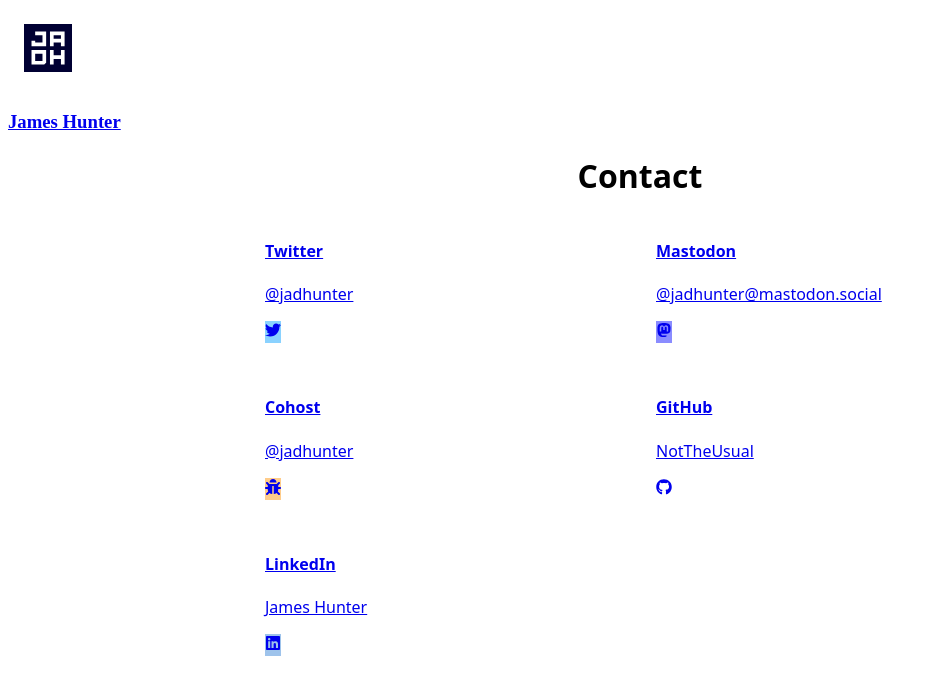
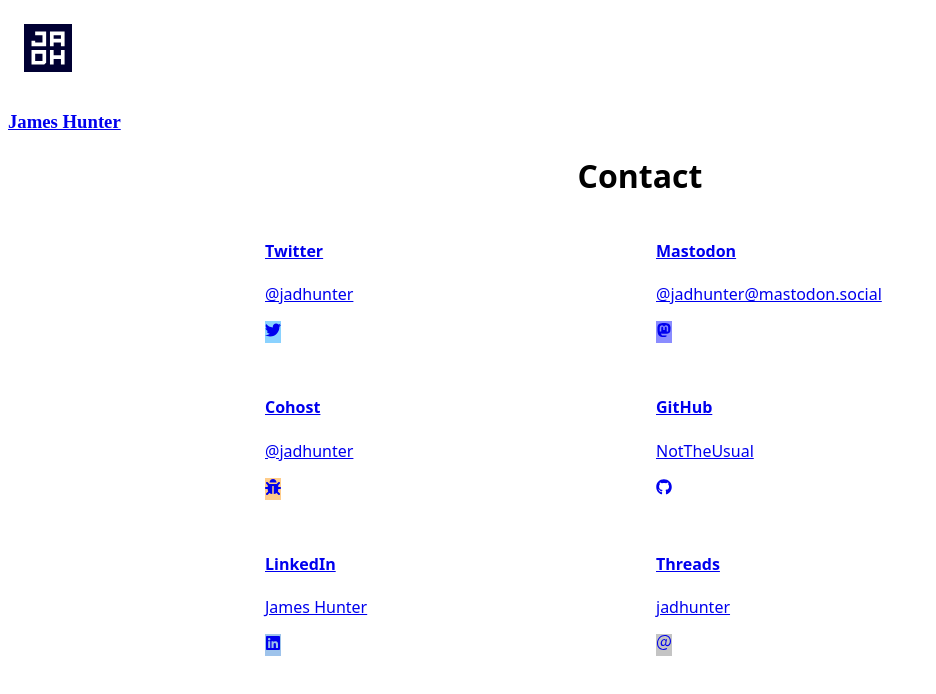
Before and after one commit to NotTheUsual/jadh.dev, a Gatsby site: page /contact in a window 1280 px wide. Shown: the whole page, without its empty margins (0-936 px from the left). Built offline with nearby package versions, Linux system fonts and the light colour scheme; Gatsby itself is replaced by a stand-in of ours.

Commit message:
Add Threads (for now)

```diff
--- a/src/pages/contact/index.js
+++ b/src/pages/contact/index.js
@@ -1,6 +1,7 @@
 import React from 'react'
 import StandardLayout from '../../components/standardLayout'
 import { FaBug, FaGithub, FaLinkedin, FaMastodon, FaTwitter } from 'react-icons/fa'
+import { GoMention } from 'react-icons/go'
 import * as classes from './contact.module.css';
 
 const links = [{
@@ -32,6 +33,12 @@
   link: 'https://uk.linkedin.com/in/james-hunter-5145aa92',
   Icon: FaLinkedin,
   tint: 'hsl(211, 66%, 77%)'
+}, {
+  name: 'Threads',
+  handle: 'jadhunter',
+  link: 'https://www.threads.net/@jadhunter',
+  Icon: GoMention,
+  tint: 'hsl(211, 0%, 77%)'
 }];
 
 const Contact = () => (
```
